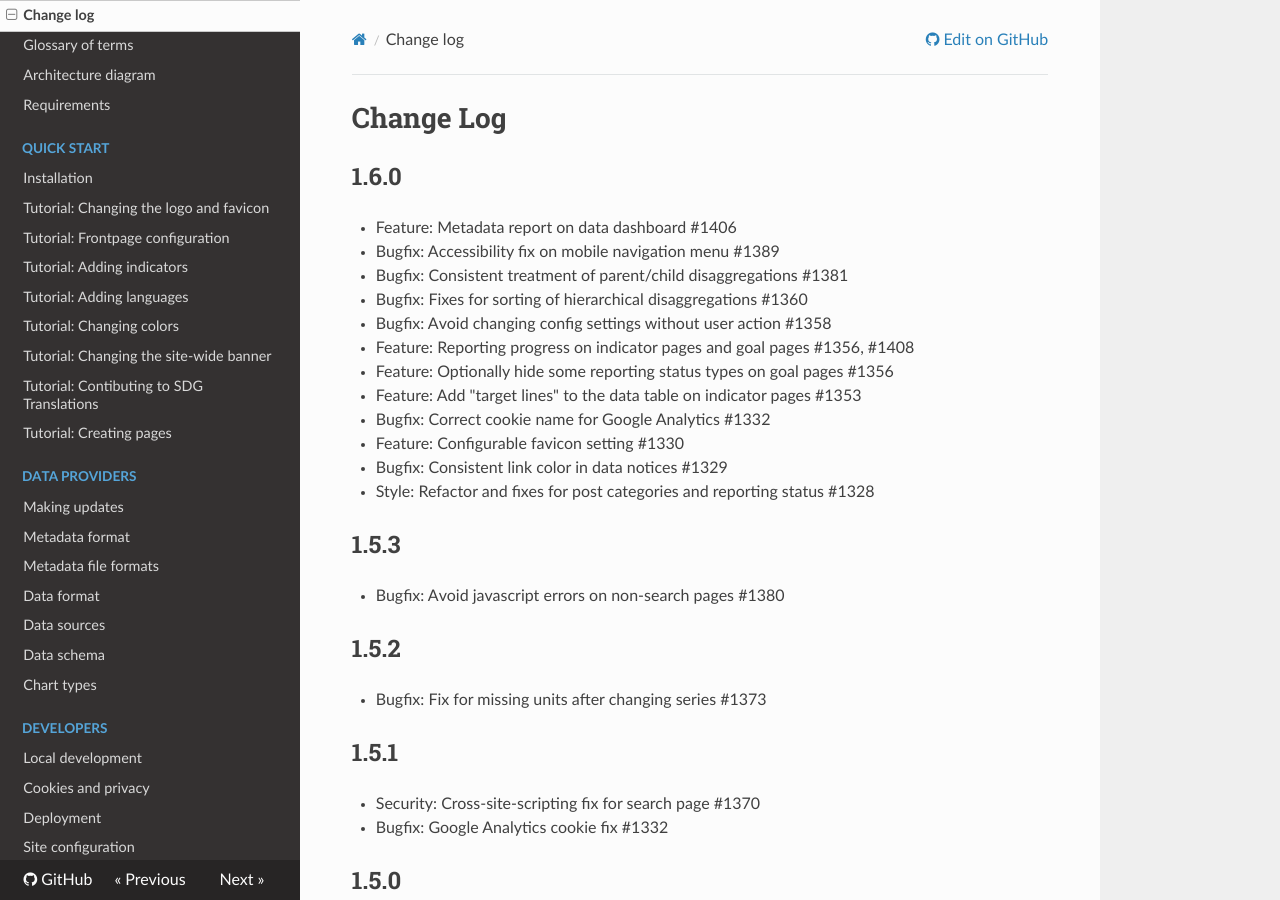
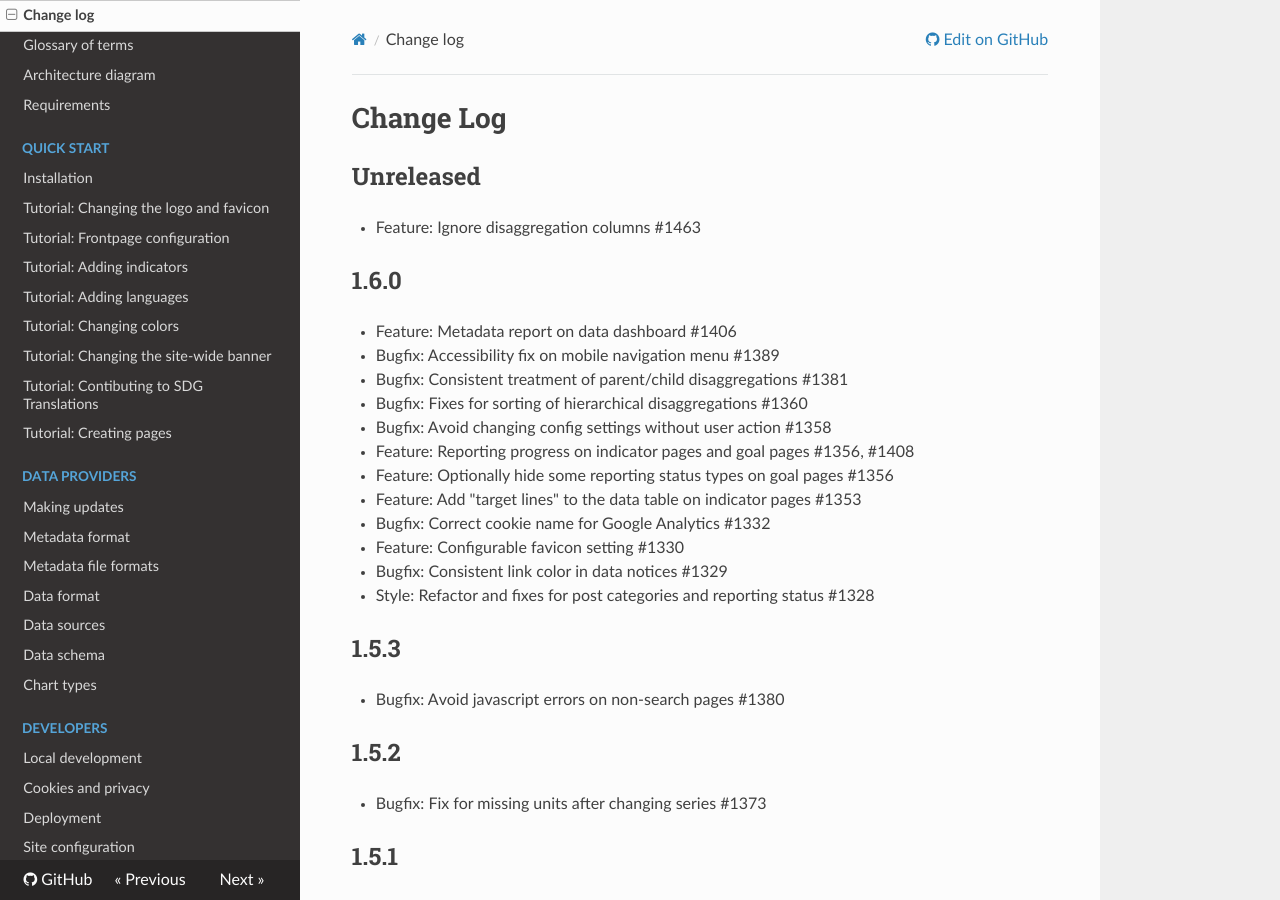
Before and after one commit to open-sdg/open-sdg, an MkDocs documentation site: the page built from docs/changelog.md, in a window 1280 px wide and 900 px high. Built offline with MkDocs 1.6.1, drawn with Linux system fonts in a browser that asks for light colours; nearby versions of some CDN libraries; old or Windows-style settings are respelled for this version of MkDocs.

Commit message:
Changelog

```diff
--- a/docs/changelog.md
+++ b/docs/changelog.md
@@ -1,4 +1,8 @@
 <h1>Change Log</h1>
+
+## Unreleased
+
+* Feature: Ignore disaggregation columns #1463
 
 ## 1.6.0
 
```
